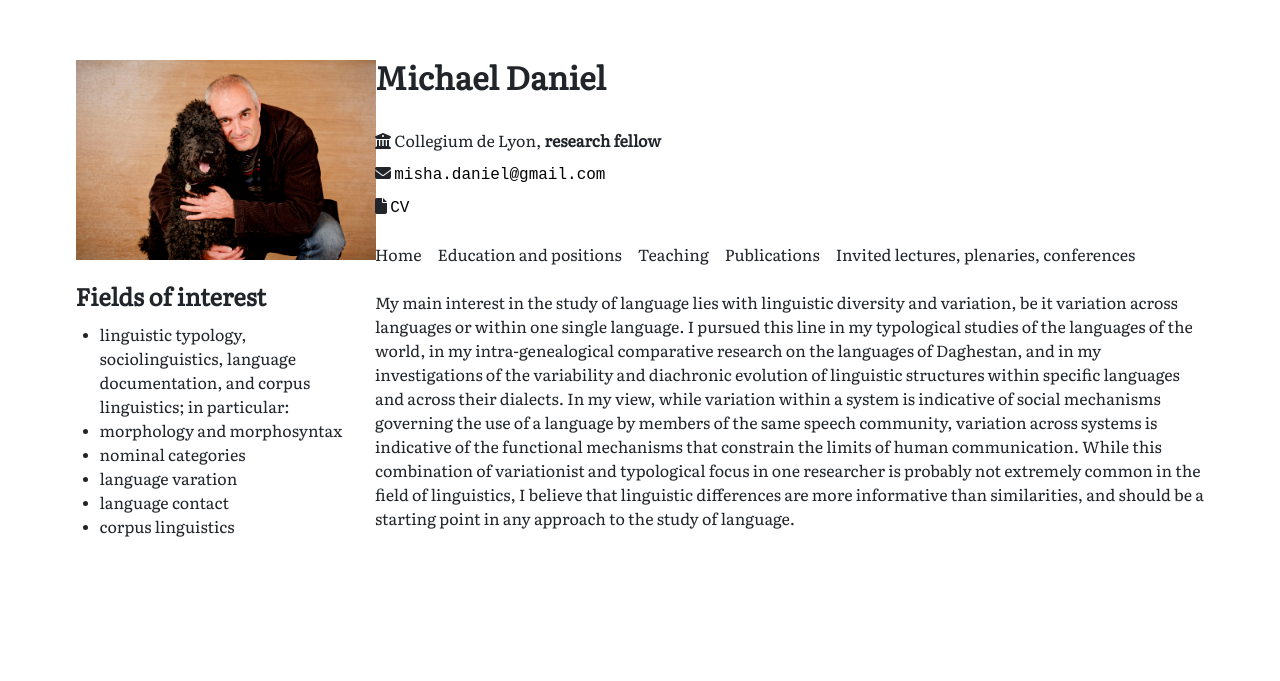
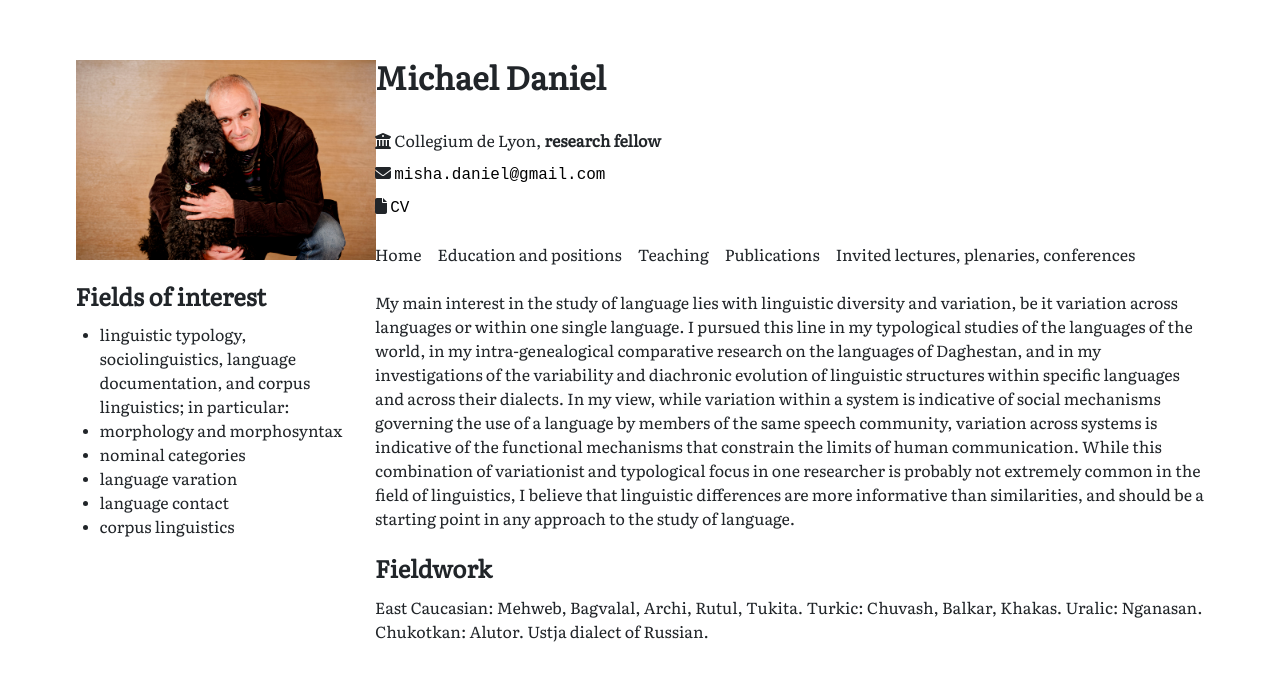
Before and after one commit to MishaDaniel/mishadaniel.github.io, a Jekyll site: the page built from index.html, in a window 1280 px wide. Shown: the top 681 px of the page. Built offline with Jekyll 4.4.1, drawn with Linux system fonts in a browser that asks for light colours; nearby versions of some CDN libraries.

Commit message:
Update index.html

```diff
--- a/index.html
+++ b/index.html
@@ -38,7 +38,8 @@ layout: default
     <li> {{ project }} </li>
     {% endfor %}
   </ul> -->
-<div class="interests little">
+
+
   <h2>Fieldwork</h2>
   East Caucasian: Mehweb, Bagvalal, Archi, Rutul, Tukita.   Turkic: Chuvash, Balkar, Khakas.   Uralic: Nganasan.   Chukotkan: Alutor.   Ustja dialect of Russian.
 </div>
```
